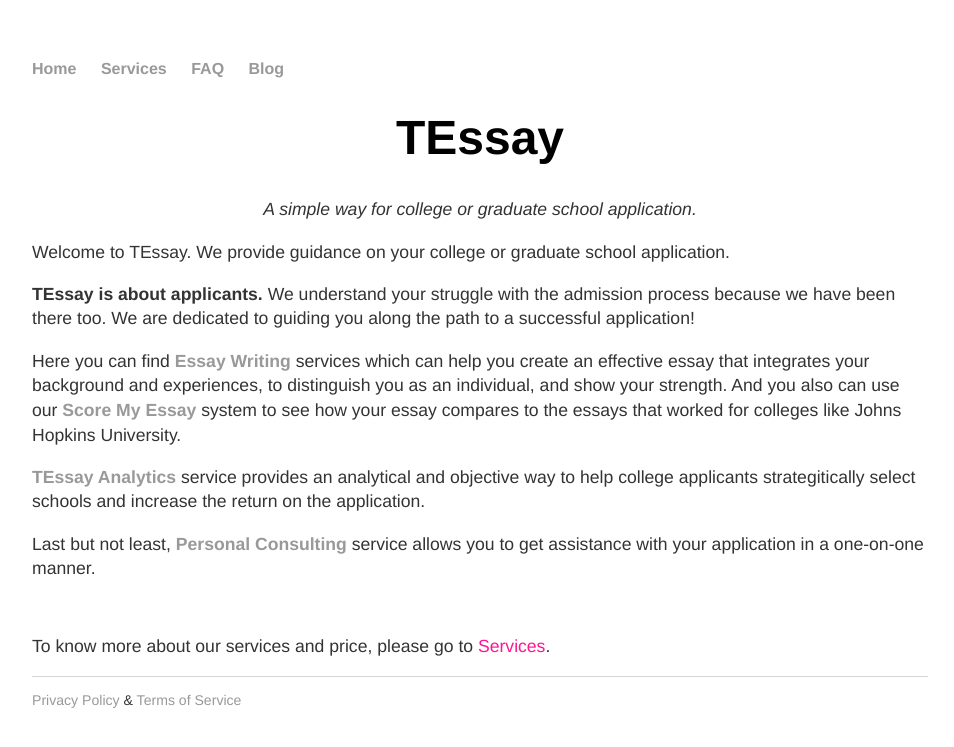
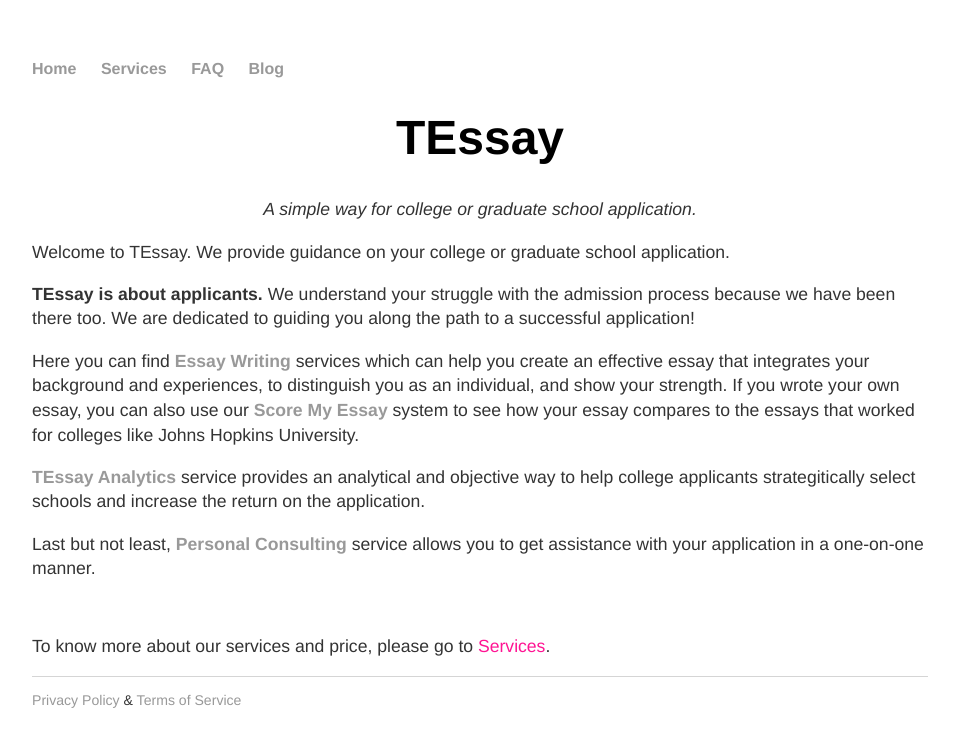
Before and after one commit to RagingTiger/PnFTech.github.io, a Jekyll site: the page built from index.html, in a window 1280 px wide. Shown: the top 747 px of the page, without its empty margins (160-1114 px from the left). Built offline with Jekyll 4.4.1, drawn with Linux system fonts in a browser that asks for light colours.

Commit message:
edited home page

```diff
--- a/index.html
+++ b/index.html
@@ -19,9 +19,10 @@
 	<p>Here you can find <b><a href="/essay">Essay Writing</a></b>
 		services which can help you create an effective essay that integrates
 		your background and experiences, to distinguish you as an individual, and
-		show your strength. And you also can use our <b><a href="http://www.tessay.org/PnF_nlp/">
-		Score My Essay</a></b> system to see how your essay compares to the essays
-		that worked for colleges like Johns Hopkins University.</p>
+		show your strength. If you wrote your own essay, you can also use our
+		<b><a href="http://www.tessay.org/PnF_nlp/"> Score My Essay</a></b> system
+		to see how your essay compares to the essays that worked for colleges like
+		Johns Hopkins University.</p>
 
 	<p><b><a href="/analytics">TEssay Analytics</a></b> service provides
 		an analytical and objective way to help college applicants strategitically
```
